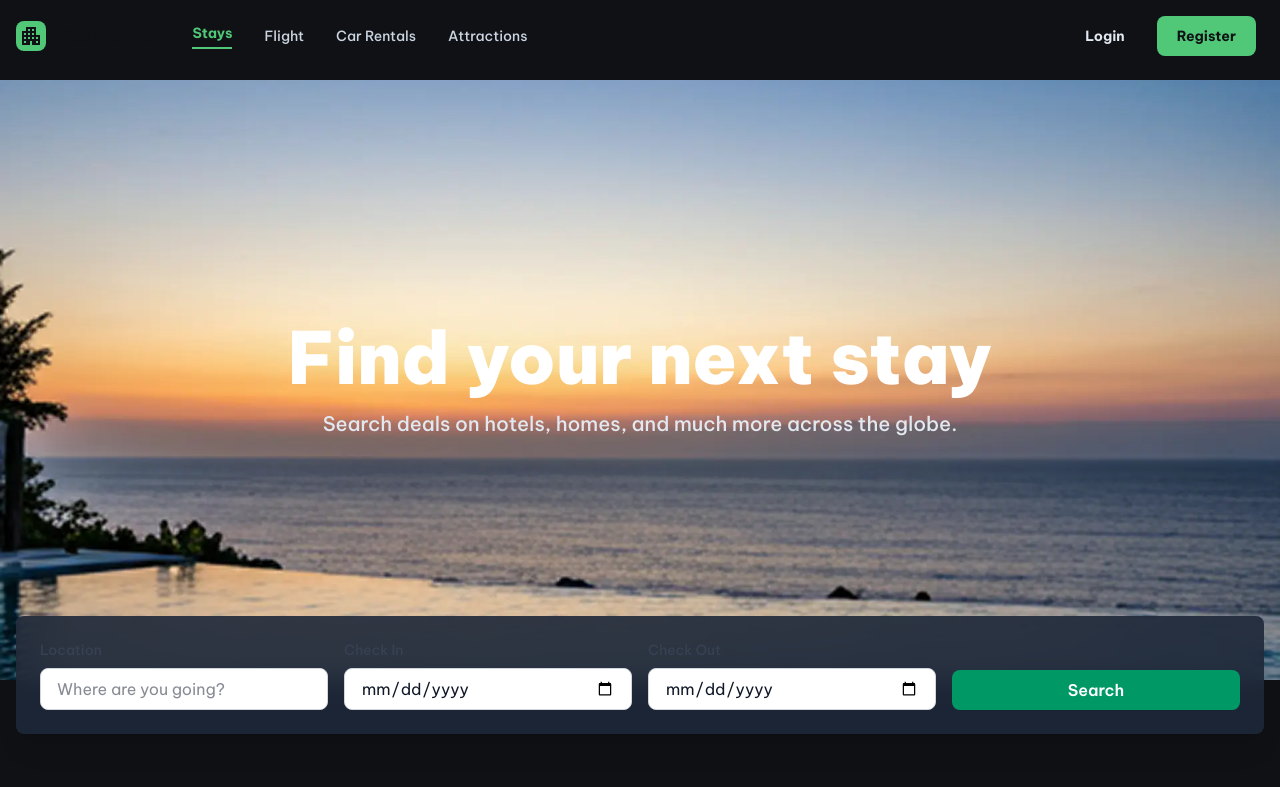
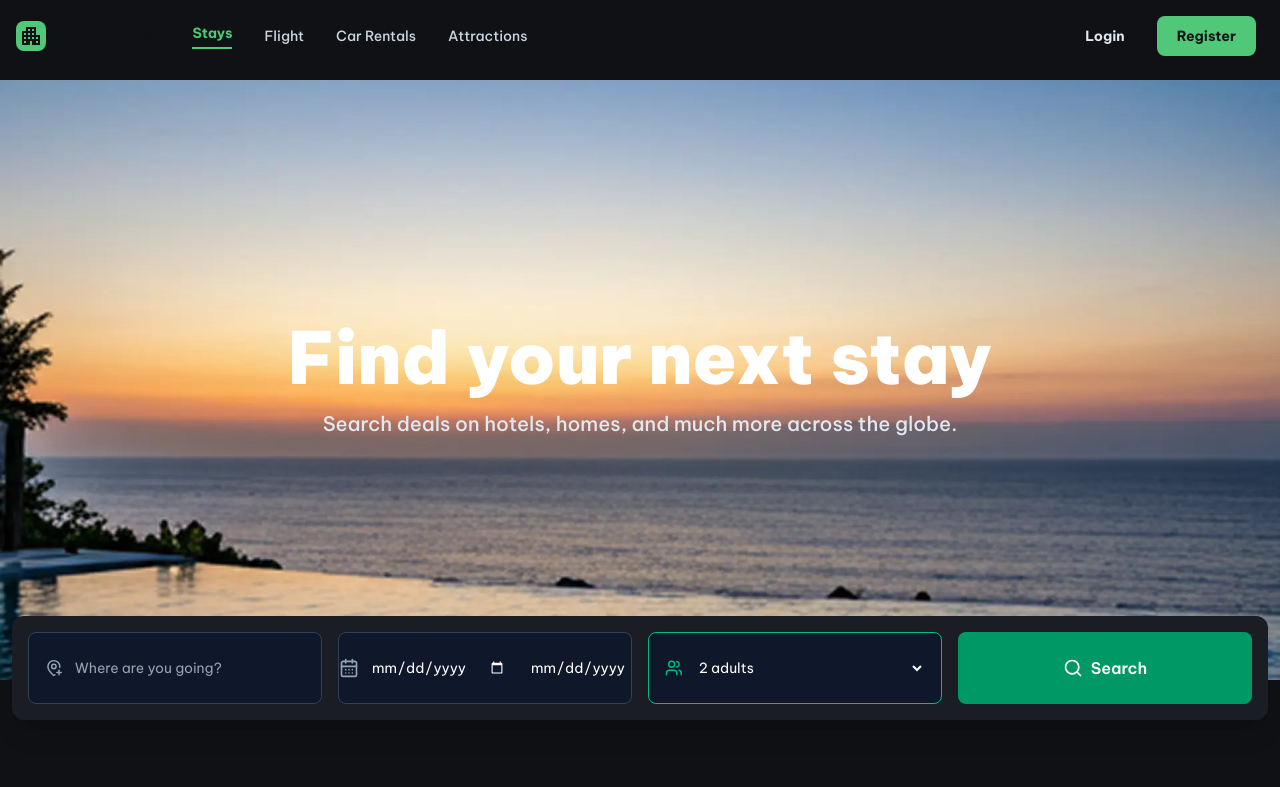
Before and after one commit to Lizzietrust/staylume, a React (Vite) app in the folder client/: page / in a window 1280 px wide. Shown: the top 787 px of the page. Built offline with nearby package versions, Linux system fonts and the light colour scheme; the HTML template or start-up script is replaced by a standard one.

Commit message:
created and wrote searchbar component

```diff
--- a/client/src/components/home/SearchBar.tsx
+++ b/client/src/components/home/SearchBar.tsx
@@ -1,8 +1,9 @@
 import { useState } from "react";
-import { useTheme } from "../../hooks/useTheme";
+import { MapPinPlus, Users, Search, CalendarDays } from "lucide-react";
+
+type SearchDataKey = "location" | "checkIn" | "checkOut" | "guests";
 
 const SearchBar = () => {
-  const { mode } = useTheme();
   const [searchData, setSearchData] = useState({
     location: "",
     checkIn: "",
@@ -10,57 +11,176 @@ const SearchBar = () => {
     guests: "2 adults",
   });
 
+  const [focusedField, setFocusedField] = useState<SearchDataKey | null>(null);
+
+  const isFieldActive = (fieldName: SearchDataKey) => {
+    if (fieldName === "checkIn" || fieldName === "checkOut") {
       return (
-    <div className="container mx-auto px-4 -mt-16 relative z-20">
+        focusedField === "checkIn" ||
+        focusedField === "checkOut" ||
+        searchData.checkIn.length > 0 ||
+        searchData.checkOut.length > 0
+      );
+    }
+    return focusedField === fieldName || searchData[fieldName].length > 0;
+  };
+
+  return (
+    <div className="container mx-auto px-3 -mt-16 relative z-20">
+      <div className="rounded-xl shadow-xl p-4 bg-[#1A1D23]">
+        <div className="grid grid-cols-1 md:grid-cols-12 gap-4">
+          {/* Location - 3 columns */}
+          <div className="md:col-span-3">
             <div
-        className={`rounded-lg shadow-xl p-6 ${
-          mode === "dark"
-            ? "bg-gray-800/90 backdrop-blur-md"
-            : "bg-white/90 backdrop-blur-md"
+              className={`w-full h-18 p-4 rounded-lg border flex items-center gap-3 transition-colors duration-200 ${
+                isFieldActive("location")
+                  ? "border-emerald-500"
+                  : "border-[#334155]"
+              } bg-[#0F172A]`}
+            >
+              <MapPinPlus
+                className={`w-5 h-5 transition-colors duration-200 ${
+                  isFieldActive("location")
+                    ? "text-emerald-500"
+                    : "text-[#94A3B8]"
                 }`}
-      >
-        <div className="grid grid-cols-1 md:grid-cols-4 gap-4">
-          {/* Location */}
-          <div>
-            <label className="block text-sm font-medium mb-2 text-gray-700 dark:text-gray-300">
-              Location
-            </label>
+              />
               <input
                 type="text"
                 placeholder="Where are you going?"
-              className="w-full px-4 py-2 rounded-lg border border-gray-300 dark:border-gray-600 bg-white dark:bg-gray-700 text-gray-900 dark:text-white focus:ring-2 focus:ring-emerald-500 focus:border-transparent"
+                className="w-full h-full bg-transparent text-white focus:ring-0 focus:border-transparent outline-none placeholder-gray-400 text-sm"
                 value={searchData.location}
                 onChange={(e) =>
                   setSearchData({ ...searchData, location: e.target.value })
                 }
+                onFocus={() => setFocusedField("location")}
+                onBlur={() => setFocusedField(null)}
+              />
+            </div>
+          </div>
+
+          <div className="md:col-span-3">
+            <div
+              className={`w-full h-18 rounded-lg border flex items-stretch transition-colors duration-200 ${
+                // Check if either check-in OR check-out is focused OR has a value
+                focusedField === "checkIn" ||
+                focusedField === "checkOut" ||
+                searchData.checkIn.length > 0 ||
+                searchData.checkOut.length > 0
+                  ? "border-emerald-500"
+                  : "border-[#334155]"
+              } bg-[#0F172A] overflow-hidden`}
+            >
+              {/* Calendar Icon Container - full height - now clickable */}
+              <div
+                className="w-12 flex items-center justify-center cursor-pointer"
+                onClick={() => {
+                  // Focus the check-in field when icon is clicked
+                  const checkInInput = document.querySelector(
+                    'input[placeholder="Check-in"]',
+                  ) as HTMLInputElement;
+                  if (checkInInput) {
+                    checkInInput.focus();
+                    setFocusedField("checkIn");
+                  }
+                }}
+              >
+                <CalendarDays
+                  className={`w-5 h-5 transition-colors duration-200 ${
+                    // Same condition for the icon
+                    focusedField === "checkIn" ||
+                    focusedField === "checkOut" ||
+                    searchData.checkIn.length > 0 ||
+                    searchData.checkOut.length > 0
+                      ? "text-emerald-500"
+                      : "text-[#94A3B8]"
+                  }`}
                 />
               </div>
 
-          {/* Check In */}
-          <div>
-            <label className="block text-sm font-medium mb-2 text-gray-700 dark:text-gray-300">
-              Check In
-            </label>
+              {/* Check-in Section - full height */}
+              <div className="flex-1 flex flex-col justify-center px-3 border-[#334155]">
                 <input
                   type="date"
-              className="w-full px-4 py-2 rounded-lg border border-gray-300 dark:border-gray-600 bg-white dark:bg-gray-700 text-gray-900 dark:text-white focus:ring-2 focus:ring-emerald-500"
+                  placeholder="Check-in"
+                  className="w-full bg-transparent text-white text-sm focus:ring-0 focus:border-transparent outline-none [color-scheme:dark] p-0"
+                  value={searchData.checkIn}
+                  onChange={(e) =>
+                    setSearchData({ ...searchData, checkIn: e.target.value })
+                  }
+                  onFocus={() => setFocusedField("checkIn")}
+                  onBlur={() => setFocusedField(null)}
                 />
               </div>
 
-          {/* Check Out */}
-          <div>
-            <label className="block text-sm font-medium mb-2 text-gray-700 dark:text-gray-300">
-              Check Out
-            </label>
+              {/* Check-out Section - full height */}
+              <div className="flex-1 flex flex-col justify-center px-3 border-[#334155]">
                 <input
                   type="date"
-              className="w-full px-4 py-2 rounded-lg border border-gray-300 dark:border-gray-600 bg-white dark:bg-gray-700 text-gray-900 dark:text-white focus:ring-2 focus:ring-emerald-500"
+                  placeholder="Check-out"
+                  className="w-full bg-transparent text-white text-sm focus:ring-0 focus:border-transparent outline-none [color-scheme:dark] p-0"
+                  value={searchData.checkOut}
+                  onChange={(e) =>
+                    setSearchData({ ...searchData, checkOut: e.target.value })
+                  }
+                  onFocus={() => setFocusedField("checkOut")}
+                  onBlur={() => setFocusedField(null)}
                 />
               </div>
+            </div>
+          </div>
 
-          {/* Search Button */}
-          <div className="flex items-end">
-            <button className="w-full bg-emerald-600 hover:bg-emerald-700 text-white font-semibold py-2 px-4 rounded-lg transition duration-200">
+          {/* Guests - 3 columns */}
+          <div className="md:col-span-3">
+            <div
+              className={`w-full h-18 p-4 rounded-lg border flex items-center gap-3 transition-colors duration-200 ${
+                isFieldActive("guests")
+                  ? "border-emerald-500"
+                  : "border-[#334155]"
+              } bg-[#0F172A]`}
+            >
+              <Users
+                className={`w-5 h-5 transition-colors duration-200 ${
+                  isFieldActive("guests")
+                    ? "text-emerald-500"
+                    : "text-[#94A3B8]"
+                }`}
+              />
+              <select
+                className="w-full h-full bg-transparent text-white focus:ring-0 focus:border-transparent outline-none text-sm"
+                value={searchData.guests}
+                onChange={(e) =>
+                  setSearchData({ ...searchData, guests: e.target.value })
+                }
+                onFocus={() => setFocusedField("guests")}
+                onBlur={() => setFocusedField(null)}
+              >
+                <option value="1 adult" className="bg-[#0F172A]">
+                  1 adult
+                </option>
+                <option value="2 adults" className="bg-[#0F172A]">
+                  2 adults
+                </option>
+                <option value="3 adults" className="bg-[#0F172A]">
+                  3 adults
+                </option>
+                <option value="4 adults" className="bg-[#0F172A]">
+                  4 adults
+                </option>
+                <option value="2 adults, 1 child" className="bg-[#0F172A]">
+                  2 adults, 1 child
+                </option>
+                <option value="2 adults, 2 children" className="bg-[#0F172A]">
+                  2 adults, 2 children
+                </option>
+              </select>
+            </div>
+          </div>
+
+          {/* Search Button - 2 columns */}
+          <div className="md:col-span-3">
+            <button className="w-full h-18 bg-emerald-600 hover:bg-emerald-700 text-white font-semibold px-6 rounded-lg transition duration-200 flex items-center justify-center gap-2">
+              <Search className="w-5 h-5" />
               Search
             </button>
           </div>
```
Lines whose indentation alone changed are shown as unchanged.
